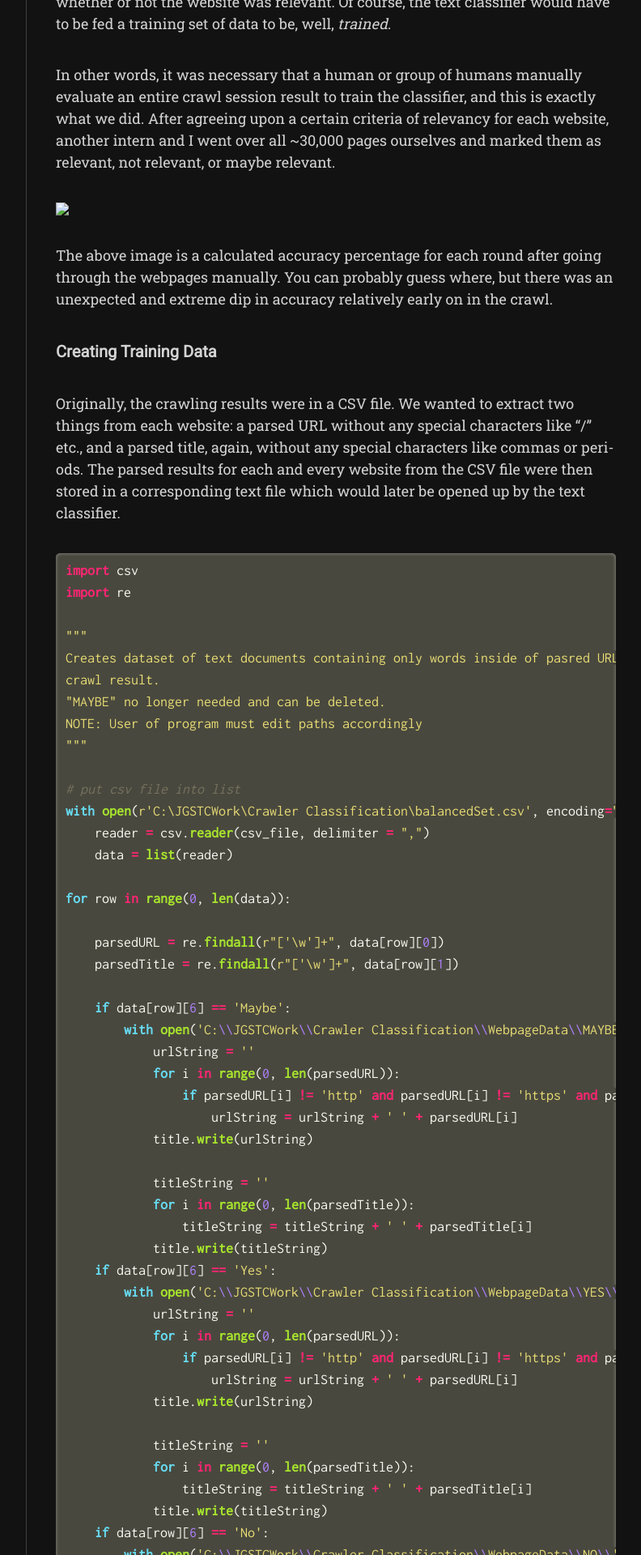
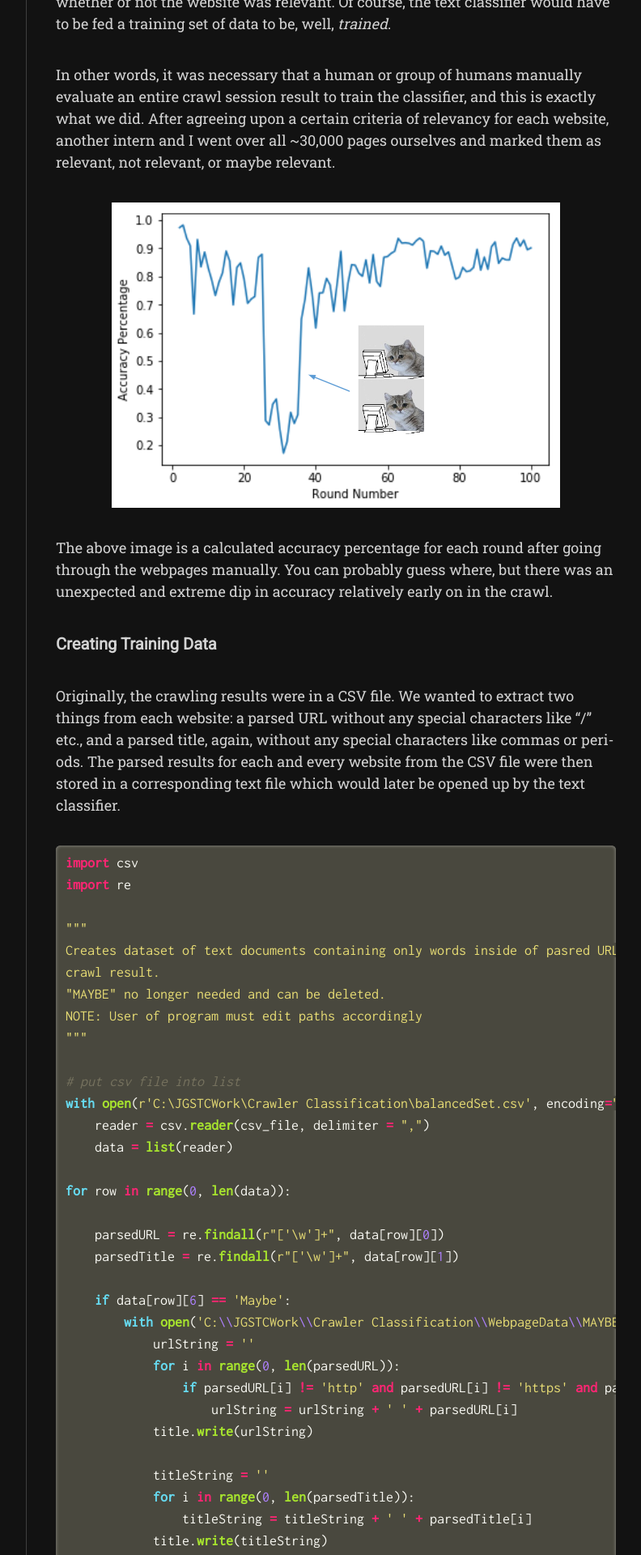
Before and after one commit to lvoid/lvoid.github.io, a Jekyll site: the page built from _posts/2017-08-06-planetary-defense-classifier.md, in a window 1280 px wide. Shown: the part 1538-3458 px from the top of the page at 81% size, without its empty margins (357-1149 px from the left). Built offline with Jekyll 4.4.1, drawn with Linux system fonts in a browser that asks for light colours; nearby versions of some CDN libraries; some web fonts are replaced; some of the changed text lies outside the part shown.

Commit message:
Update 2017-08-06-planetary-defense-classifier.md

```diff
--- a/_posts/2017-08-06-planetary-defense-classifier.md
+++ b/_posts/2017-08-06-planetary-defense-classifier.md
@@ -26,9 +26,9 @@ The first approach to solve this problem was building a text classifier in the P
 
 In other words, it was necessary that a human or group of humans manually evaluate an entire crawl session result to train the classifier, and this is exactly what we did.  After agreeing upon a certain criteria of relevancy for each website, another intern and I went over all ~30,000 pages ourselves and marked them as relevant, not relevant, or maybe relevant.
 
-<figure>
-    <img src="../img/accuracy.PNG">
-</figure>
+<p align="center">
+  <img src="/img/accuracy.PNG">
+</p>
 
 The above image is a calculated accuracy percentage for each round after going through the webpages manually.  You can probably guess where, but there was an unexpected and extreme dip in accuracy relatively early on in the crawl.
 
@@ -113,7 +113,7 @@ pipeline.fit(data['text'].values, data['class'].values)
 
 After using 6-fold cross validation, we ended up with an [F1 Score](https://en.wikipedia.org/wiki/F1_score) of .84 for the "relevant" class.
 
-[Here](https://github.com/jjgccg/PD-Webpage-Classifier/blob/master/WebpageClassifier.py) is the full Python script.
+[Here](https://github.com/lvoid/PD-Webpage-Classifier/blob/master/WebpageClassifier.py) is the full Python script.
 
 ## Elastic Net Models in R
 
```
